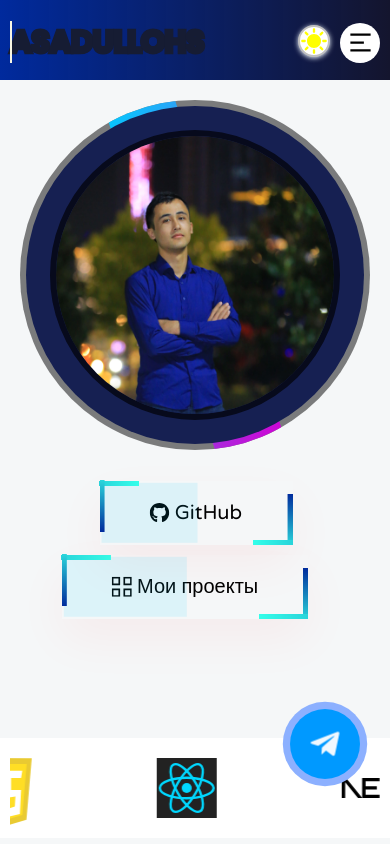
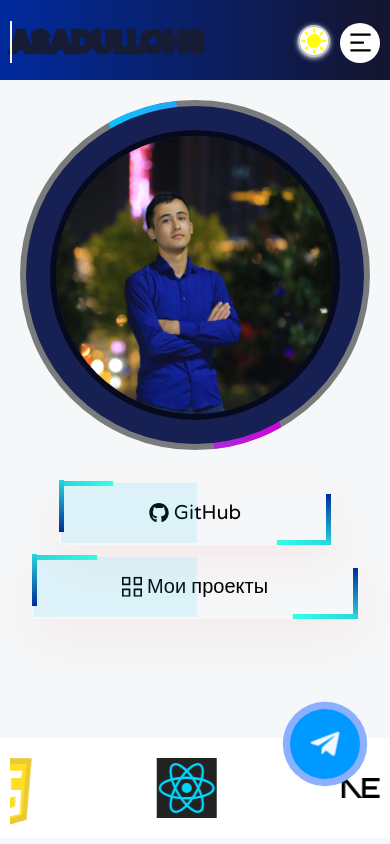
Before and after one commit to HumbleBoyy/Asadullohs, a React (Vite) app: page / in a window 390 px wide. Shown: the top 844 px of the page. Built offline with nearby package versions, Linux system fonts and the light colour scheme; no server answers; the database is empty.

Commit message:
Last changes in the project

```diff
--- a/src/Components/About/about.css
+++ b/src/Components/About/about.css
@@ -34,6 +34,7 @@
 }
 .about_section_btn{
     transform: translate(0%, 30%);
+    padding: 20px 70px;
 }
 @media(max-width:1024px){
 
@@ -111,5 +112,9 @@
         font-size: 1.5rem;
         width: 100%;
     }
+    .about_section_btn{
+        transform: translate(0%, 30%);
+        padding: 20px 30px;
+    }
 
 }
--- a/src/Components/Home/Home.jsx
+++ b/src/Components/Home/Home.jsx
@@ -23,7 +23,7 @@ const Home = () => {
                  <p className='info_paragraph'>{t("Home.paragraph")}</p>
                  <div className="home_Special_buttons">
                  <div className='home_button'>
-                    <a href="#projects" className='animation_btn'>
+                    <a href="#projects" className='animation_btn github_home'>
                       <span></span>
                       <span></span>
                       <span></span>
@@ -35,7 +35,7 @@ const Home = () => {
                     </a>
                  </div>
                  <div className='home_button'>
-                    <a href="https://github.com/HumbleBoyy" target='blank' className='animation_btn'>
+                    <a href="https://github.com/HumbleBoyy" target='blank' className='animation_btn github_home'>
                       <span></span>
                       <span></span>
                       <span></span>
--- a/src/Components/Home/home.css
+++ b/src/Components/Home/home.css
@@ -37,11 +37,11 @@
     display: flex;
     align-items: center;
     justify-content: start;
-    left: 16%;
     margin-top: 5rem;
 }
 .home_button{
     display: flex;
+	margin: 0rem 0.5rem;
 }
 .home_btn{
     background: transparent;
@@ -54,10 +54,10 @@
 }
 .animation_btn{
 	top: 70%;
-	left: 20%;
-	transform: translate(-50%, -50%);
+	left: 0%;
+	transform: translate(0%, -50%);
 	overflow: hidden;
-	padding: 20px 60px;
+	padding: 20px 70px;
 	font-size: 3rem;
 	text-decoration: none;
 	letter-spacing: 2px;
@@ -283,7 +283,7 @@
 	.animation_btn{
 		top: 70%;
 		left: 0%;
-		transform: translate(-50%, -50%);
+		transform: translate(0%, -50%);
 		overflow: hidden;
 		padding: 20px 60px;
 		font-size: 3rem;
@@ -324,7 +324,7 @@
 	.animation_btn{
 		top: 70%;
 		left: 0%;
-		transform: translate(-50%, -50%);
+		transform: translate(0%, -50%);
 		padding: 20px 60px;
 		font-size: 3rem;
 	}
@@ -357,7 +357,7 @@
 	.animation_btn{
 		top: 70%;
 		left: 0%;
-		transform: translate(-20%, -30%);
+		transform: translate(0%, -30%);
 		overflow: hidden;
 		padding: 20px 70px;
 		width: 100%;
@@ -408,10 +408,9 @@
 	.animation_btn{
 		top: 70%;
 		left: 0%;
-		transform: translate(-20%, -30%);
+		transform: translate(0%, -30%);
 		overflow: hidden;
-		padding: 20px 50px;
-		width: 100%;
+		padding: 20px 90px;
 		font-size: 3rem;
 	}
 	.greeting{
@@ -455,9 +454,8 @@
 	.animation_btn{
 		top: 70%;
 		left: 0%;
-		transform: translate(-20%, -30%);
-		padding: 20px 40px;
-		width: 100%;
+		transform: translate(0%, -30%);
+		padding: 20px 60px;
 		font-size: 3rem;
 	}
 
```
